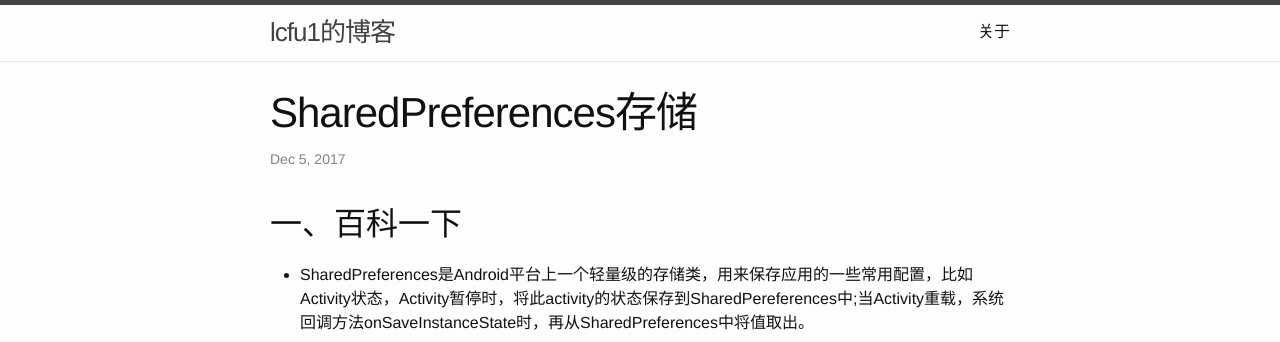
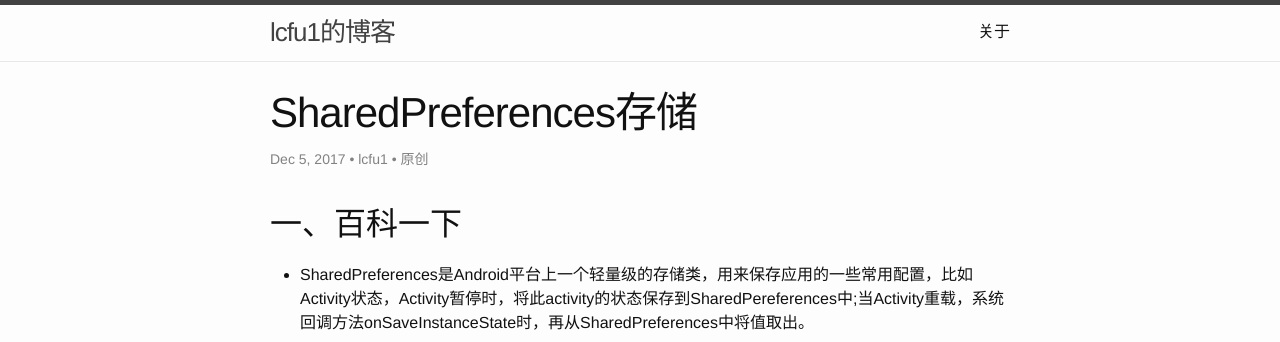
Before and after one commit to ahskk/lcfu1.github.io, a Jekyll site: the page built from _posts/2017-12-05-SharedPreferences存储.md, in a window 1280 px wide and 900 px high. Shown: the top 342 px of the window. Built offline with Jekyll 4.4.1, drawn with Linux system fonts in a browser that asks for light colours.

Commit message:
Update 2017-12-05-SharedPreferences存储.md

```diff
--- a/_posts/2017-12-05-SharedPreferences存储.md
+++ b/_posts/2017-12-05-SharedPreferences存储.md
@@ -1,8 +1,9 @@
 ---
 layout: post
 title: SharedPreferences存储
+author: lcfu1
+original: 原创
 ---
-
 ## 一、百科一下
 
 - SharedPreferences是Android平台上一个轻量级的存储类，用来保存应用的一些常用配置，比如Activity状态，Activity暂停时，将此activity的状态保存到SharedPereferences中;当Activity重载，系统回调方法onSaveInstanceState时，再从SharedPreferences中将值取出。
```
